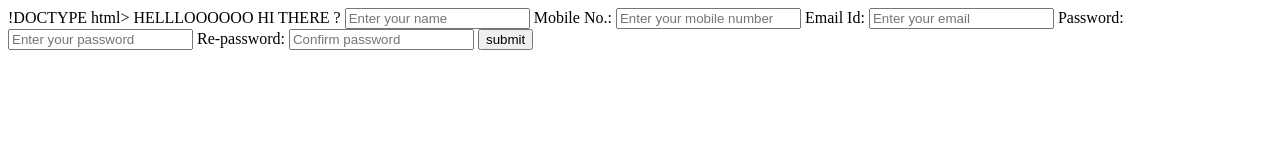
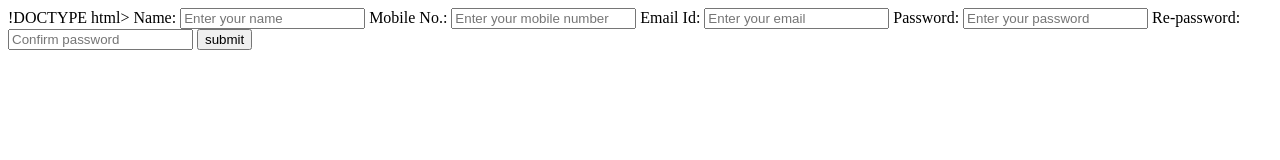
Before and after one commit to siddharth0808/MyFirstRepo, a plain HTML site: page index.html in a window 1280 px wide. Drawn offline with Linux system fonts and the light colour scheme.

Commit message:
Add name field in the form

```diff
--- a/index.html
+++ b/index.html
@@ -1,13 +1,16 @@
 !DOCTYPE html>
 <html lang="en">
+
 <head>
     <meta charset="UTF-8">
     <meta http-equiv="X-UA-Compatible" content="IE=edge">
     <meta name="viewport" content="width=<device-width>, initial-scale=1.0">
     <title>Document</title>
 </head>
+
 <body>
-    HELLLOOOOOO HI THERE ?
+    <tr>
+        <td>Name:</td>
         <td><input type="text" placeholder="Enter your name"></td>
     </tr>
     <tr>
@@ -30,4 +33,5 @@
     <input type="submit" name="submit" value="submit">
     </form>
 </body>
+
 </html>
```
Also changed, not shown: 1 other file. Lines whose indentation alone changed are shown as unchanged.
